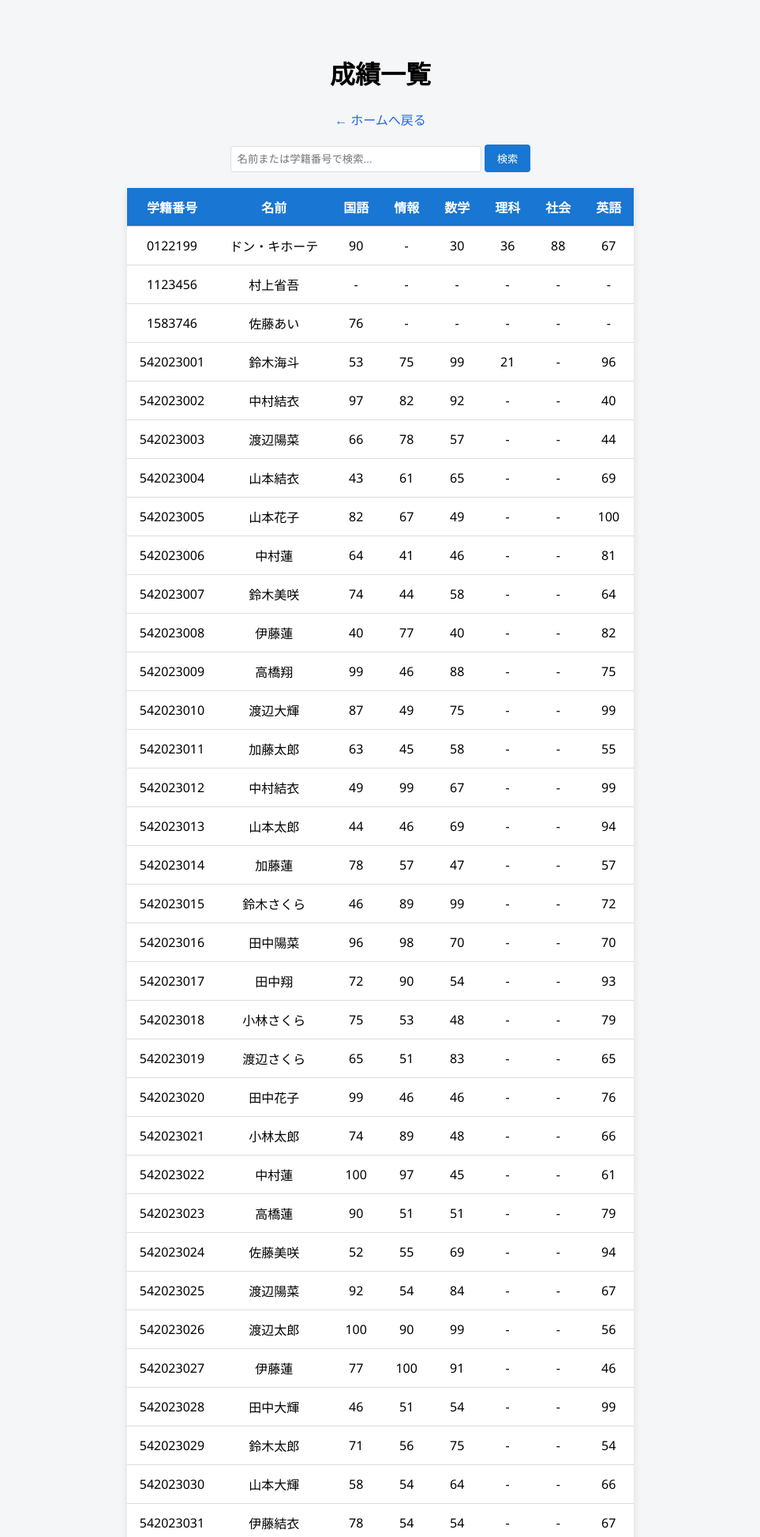
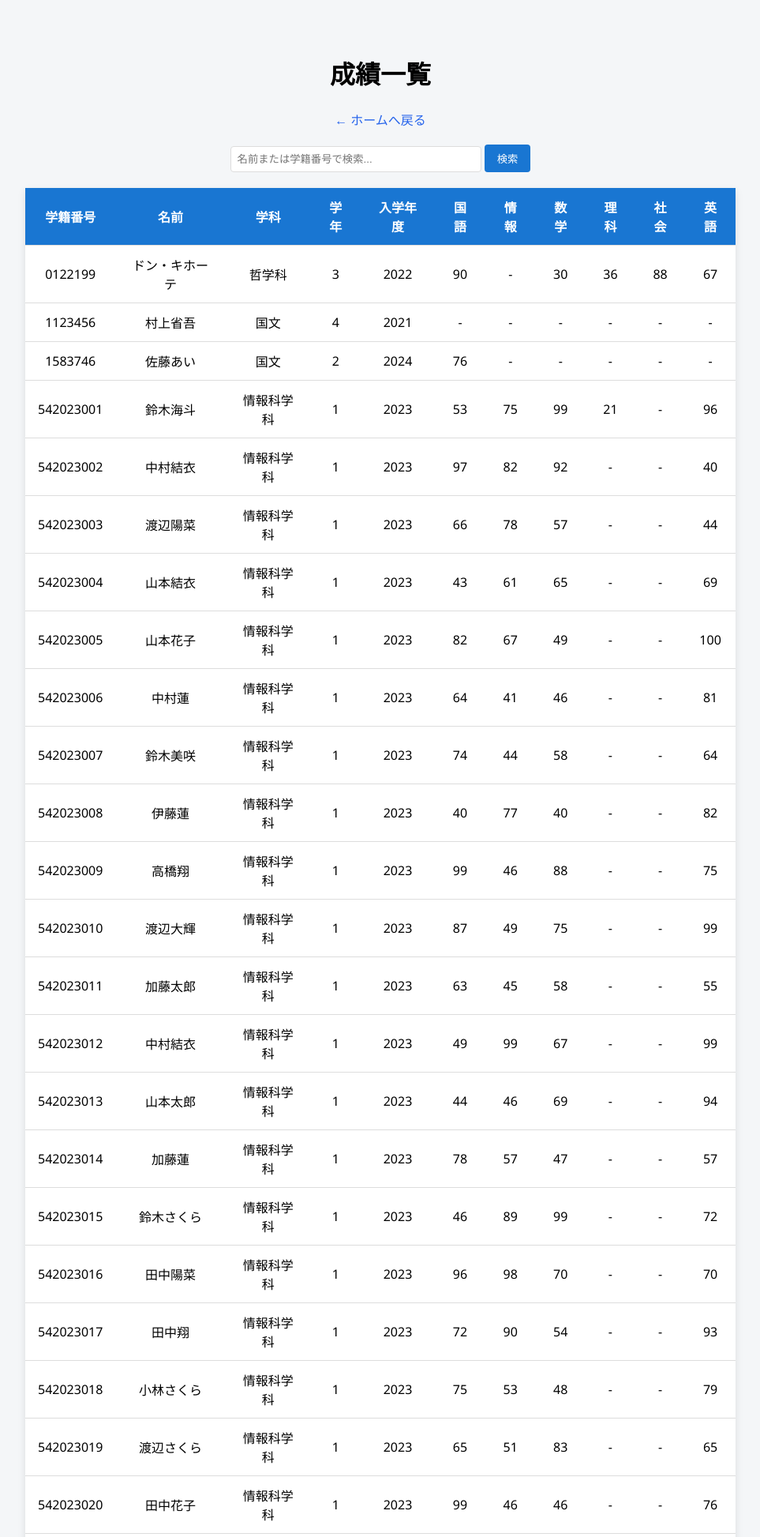
Before and after one commit to HayayoNakagawa/------, a Flask app: page /scores in a window 1280 px wide. Shown: the top 1946 px of the page at 79% size, without its empty margins (158-1121 px from the left). Run offline with Flask 3, Linux system fonts and the light colour scheme; data comes from the database, SQL or seed files in the repository.

Commit message:
もろもろ変更

```diff
--- a/sqlite-tools-win-x64-3510100-main/school_app/app.py
+++ b/sqlite-tools-win-x64-3510100-main/school_app/app.py
@@ -65,11 +65,11 @@ def students():
     if search:
         # 名前または学籍番号で検索
         cur.execute(
-            "SELECT student_id, name, department FROM students WHERE name LIKE ? OR student_id LIKE ? ORDER BY student_id",
+            "SELECT student_id, name, department, grade, year FROM students WHERE name LIKE ? OR student_id LIKE ? ORDER BY student_id",
             (f"%{search}%", f"%{search}%")
         )
     else:
-        cur.execute("SELECT student_id, name, department FROM students ORDER BY student_id")
+        cur.execute("SELECT student_id, name, department, grade, year FROM students ORDER BY student_id")
 
     rows = cur.fetchall()
     return render_template("students.html", students=rows)
@@ -108,20 +108,20 @@ def scores():
     # 学生取得（検索条件がある場合はフィルタリング）
     if search:
         cur.execute(
-            "SELECT student_id, name, department FROM students WHERE name LIKE ? OR student_id LIKE ? ORDER BY student_id",
+            "SELECT student_id, name, department, grade, year FROM students WHERE name LIKE ? OR student_id LIKE ? ORDER BY student_id",
             (f"%{search}%", f"%{search}%")
         )
     else:
-        cur.execute("SELECT student_id, name, department FROM students ORDER BY student_id")
+        cur.execute("SELECT student_id, name, department, grade, year FROM students ORDER BY student_id")
 
     students = cur.fetchall()
 
     # 各学生ごとに科目->点数のマッピングを作る
     rows = []
-    for student_id, name, department in students:
+    for student_id, name, department, grade, year in students:
         cur.execute("SELECT subject, score FROM scores WHERE student_id = ?", (student_id,))
         score_map = {r[0]: r[1] for r in cur.fetchall()}
-        row = [student_id, name, department] + [score_map.get(s) for s in subjects]
+        row = [student_id, name, department, grade, year] + [score_map.get(s) for s in subjects]
         rows.append(row)
 
     return render_template("scores.html", subjects=subjects, scores=rows)
--- a/sqlite-tools-win-x64-3510100-main/school_app/templates/add_student.html
+++ b/sqlite-tools-win-x64-3510100-main/school_app/templates/add_student.html
@@ -172,7 +172,7 @@
         </div>
 
         <div class="form-group">
-          <label for="year">年度：</label>
+          <label for="year">入学年度：</label>
           <input type="number" id="year" name="year" required>
         </div>
 
--- a/sqlite-tools-win-x64-3510100-main/school_app/templates/scores.html
+++ b/sqlite-tools-win-x64-3510100-main/school_app/templates/scores.html
@@ -87,6 +87,9 @@
     <tr>
         <th>学籍番号</th>
         <th>名前</th>
+        <th>学科</th>
+        <th>学年</th>
+        <th>入学年度</th>
         {% for subj in subjects %}
         <th>{{ subj }}</th>
         {% endfor %}
@@ -96,8 +99,11 @@
     <tr>
         <td>{{ s[0] }}</td>
         <td>{{ s[1] }}</td>
+        <td>{{ s[2] }}</td>
+        <td>{{ s[3] }}</td>
+        <td>{{ s[4] }}</td>
         {% for i in range(subjects|length) %}
-        <td>{{ s[3 + i] if s[3 + i] is not none else "-" }}</td>
+        <td>{{ s[5 + i] if s[5 + i] is not none else "-" }}</td>
         {% endfor %}
     </tr>
     {% endfor %}
--- a/sqlite-tools-win-x64-3510100-main/school_app/templates/students.html
+++ b/sqlite-tools-win-x64-3510100-main/school_app/templates/students.html
@@ -108,6 +108,9 @@
         <tr>
           <th>学籍番号</th>
           <th>名前</th>
+          <th>学科</th>
+          <th>学年</th>
+          <th>入学年度</th>
         </tr>
       </thead>
       <tbody>
@@ -119,6 +122,9 @@
         {{ student[1] }}
       </a>
     </td>
+    <td>{{ student[2] }}</td>
+    <td>{{ student[3] }}</td>
+    <td>{{ student[4] }}</td>
   </tr>
   {% endfor %}
 </tbody>
```
